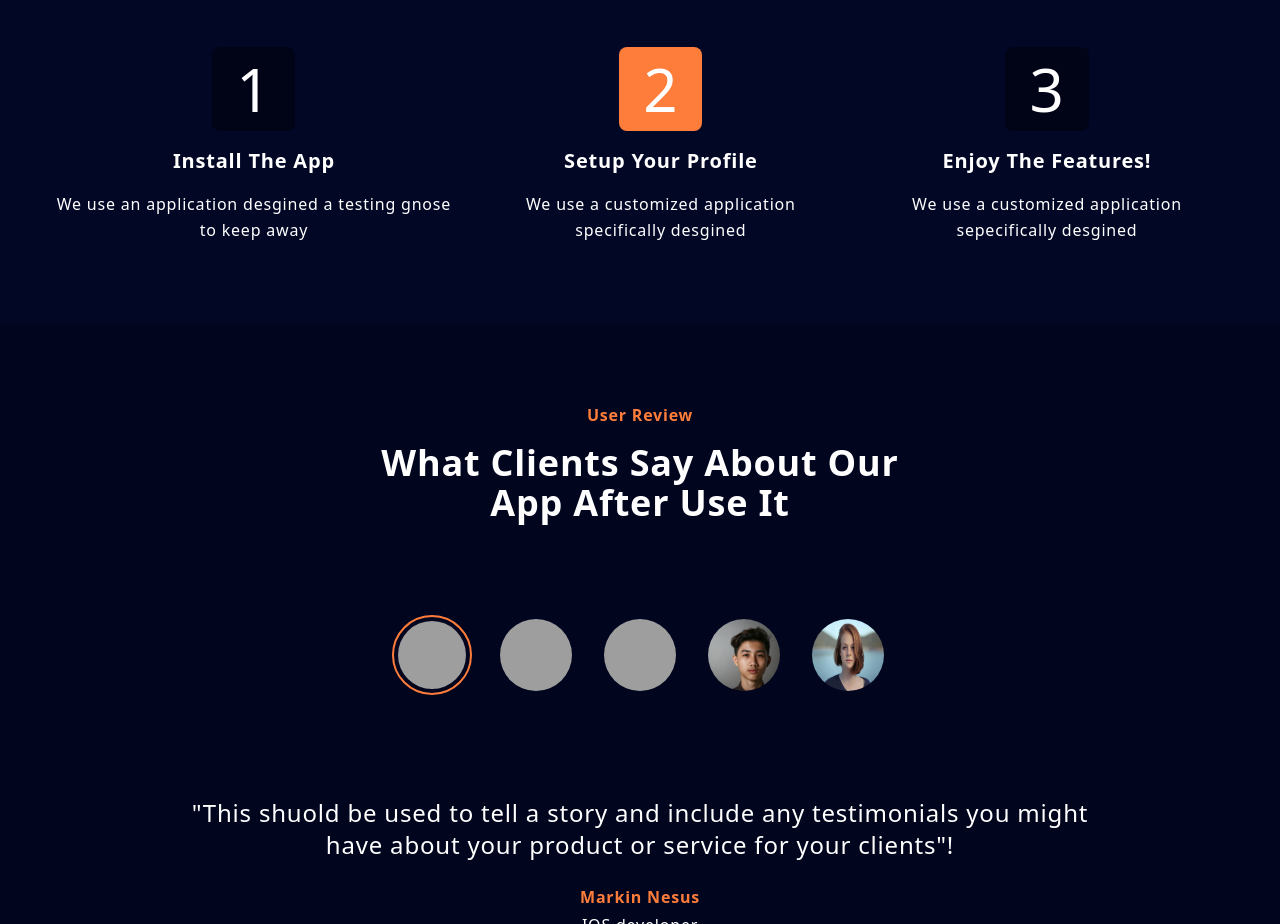
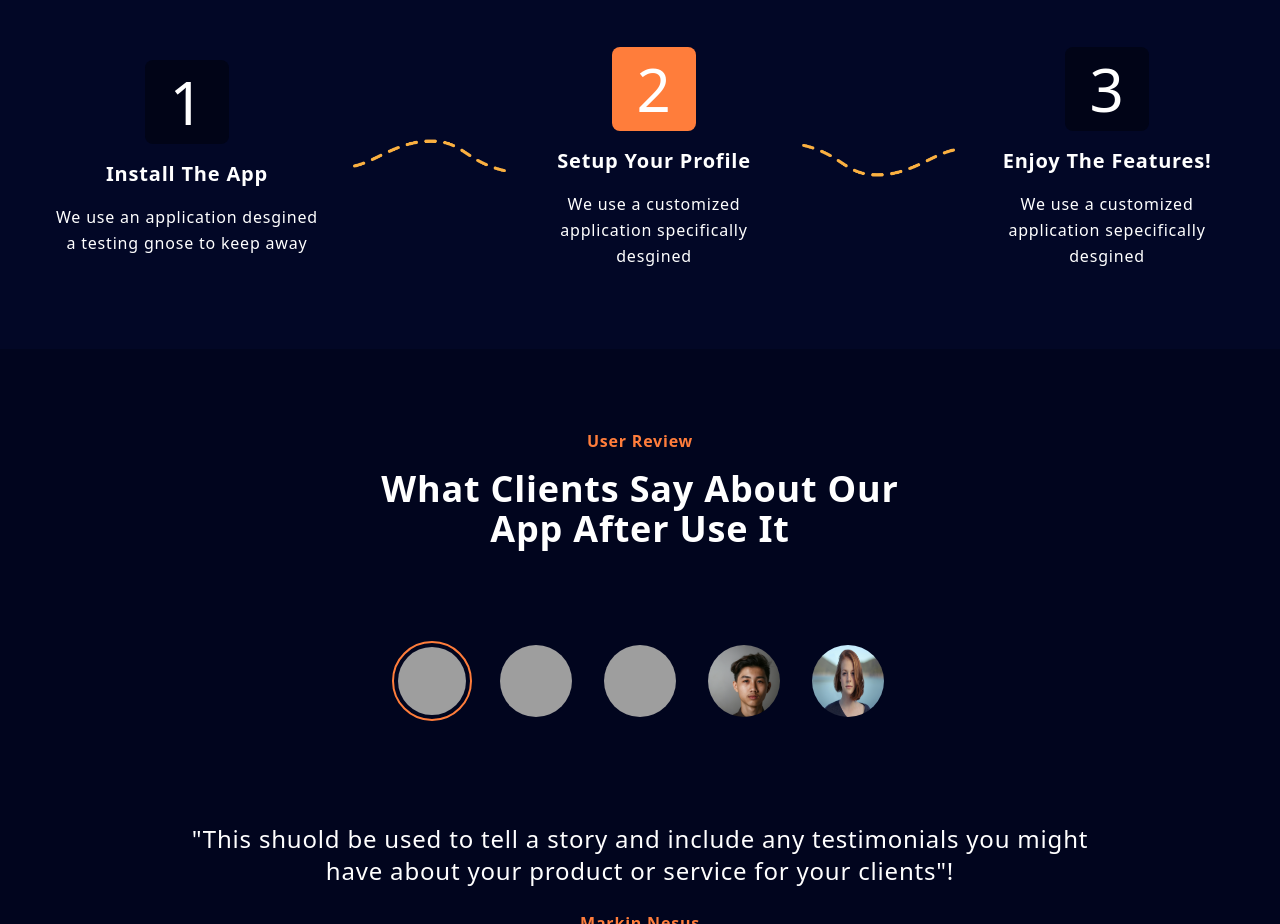
Before and after one commit to Jersonjrz/Responsive-WebSite, a website: page index.html in a window 1280 px wide. Shown: the part 2200-3124 px from the top of the page. Drawn offline with Linux system fonts and the light colour scheme; grey boxes are pictures that could not be loaded.

Commit message:
add linear

```diff
--- a/index.html
+++ b/index.html
@@ -4,7 +4,7 @@
         <meta charset="UTF-8">
         <meta http-equiv="X-UA-Compatible" content="IE=edge">
         <meta name="viewport" content="width=device-width, initial-scale=1.0">
-        <title>Banking website</title>
+        <title>Banking Website</title>
         <link rel="stylesheet" href="css/main.css">
         <link rel="stylesheet" href="https://cdnjs.cloudflare.com/ajax/libs/font-awesome/6.5.2/css/all.min.css" integrity="sha512-SnH5WK+bZxgPHs44uWIX+LLJAJ9/2PkPKZ5QiAj6Ta86w+fsb2TkcmfRyVX3pBnMFcV7oQPJkl9QevSCWr3W6A==" crossorigin="anonymous" referrerpolicy="no-referrer" />
     </head>
@@ -136,6 +136,9 @@
                            <h3 class="text-xl font-bold py-4">Install The App</h3>
                            <p class="leading-relaxed">We use an application desgined a testing gnose to keep away</p>
                         </div>
+                        <diV>
+                            <img src="./img/line.png" alt="" width="300" height="500">
+                        </diV>
                         <!-- card 2 -->
                         <div class="text-center cursor-pointer">
                             <div class="relative inline-block px-6 py-3 rounded-lg cursor-pointer bg-color-secondary">
@@ -144,6 +147,9 @@
                            <h3 class="text-xl font-bold py-4">Setup Your Profile</h3>
                            <p class="leading-relaxed">We use a customized application specifically desgined</p>
                         </div>
+                        <diV>
+                            <img src="./img/line2.png" alt="" width="300" height="500">
+                        </diV>
                         <!-- card 3 -->
                         <div class="text-center cursor-pointer">
                             <div class="relative bg-color-primary-dark inline-block px-6 py-3 rounded-lg cursor-pointer hover:bg-color-secondary ease-in durarion-200">
--- a/input.css
+++ b/input.css
@@ -28,7 +28,7 @@
 
 .user-text.active-text {
     display: block;
-    animation: moveup 1s line forwards;
+    animation: moveup 1s linear forwards;
 }
 
 .user-pic {
```
Also changed, not shown: css/main.css, img/line2.png (added).
